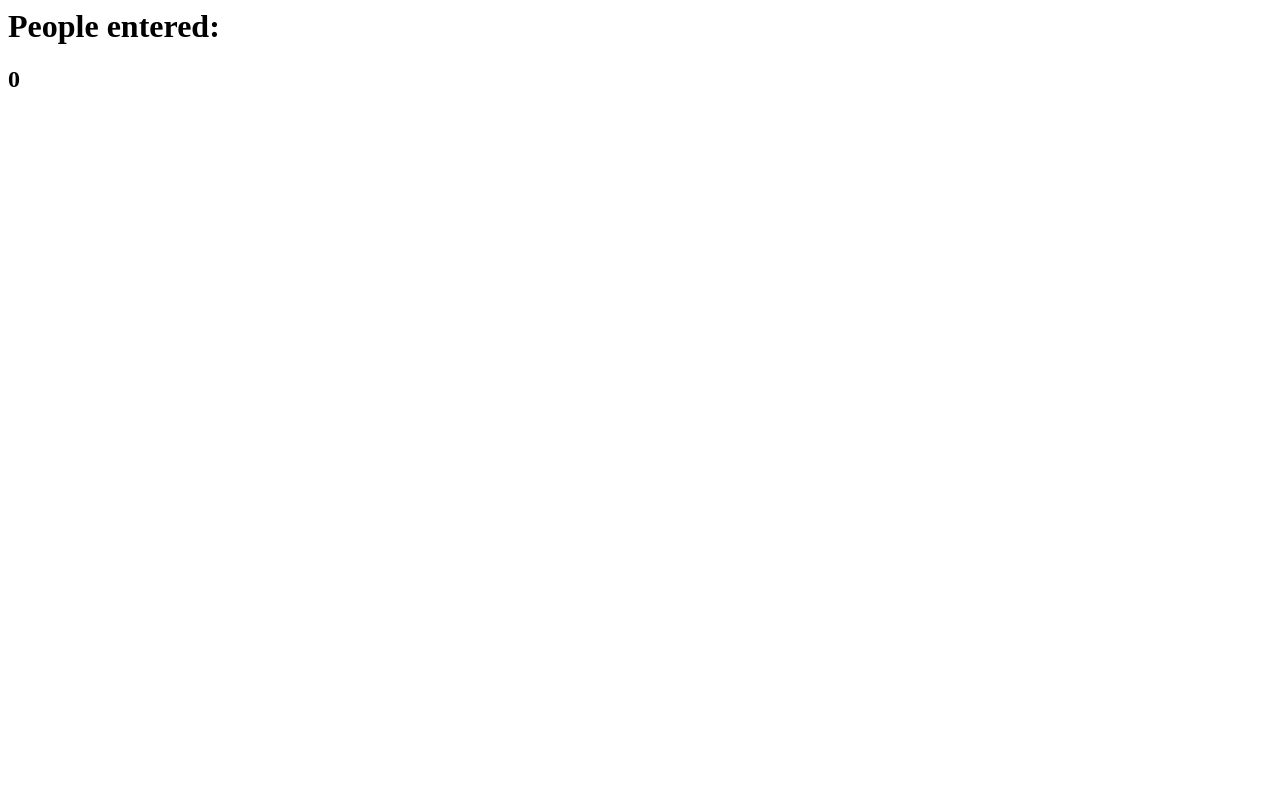
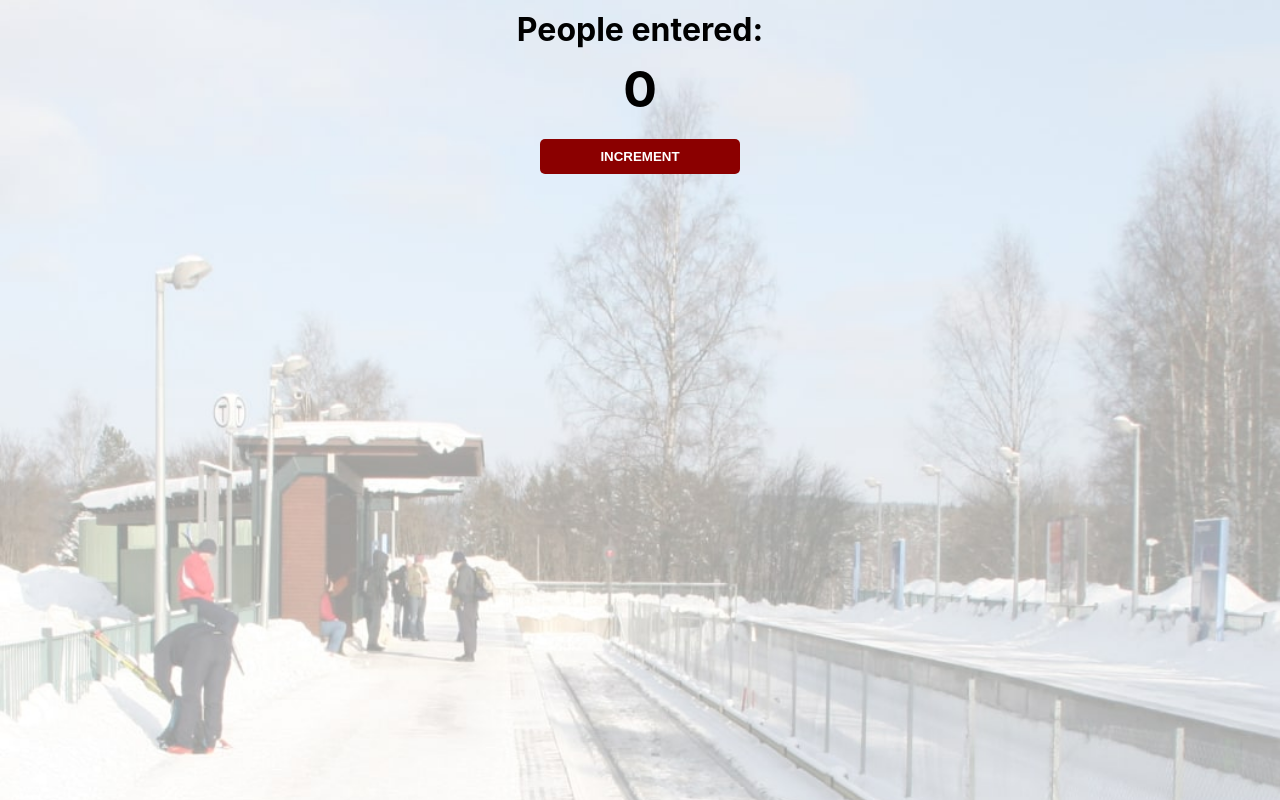
Before and after one commit to cgaroui/passenger-count-app, a plain HTML site: page index.html in a window 1280 px wide. Drawn offline with Linux system fonts and the light colour scheme.

Commit message:
adding button increment + index.css

```diff
--- a/index.css
+++ b/index.css
@@ -0,0 +1,37 @@
+body {
+    background-image: url("station.jpg");
+    background-size: cover;
+    font-family: -apple-system, BlinkMacSystemFont, 'Segoe UI', Roboto, Oxygen, Ubuntu, Cantarell, 'Open Sans', 'Helvetica Neue', sans-serif;
+    font-weight: bold;
+    text-align: center;
+}
+
+h1 {
+    margin-top: 10px;
+    margin-bottom: 10px;
+}
+
+h2 {
+    font-size: 50px;
+    margin-top: 0;
+    margin-bottom: 20px;
+}
+
+button {
+    border: none;
+    padding-top: 10px;
+    padding-bottom: 10px;
+    color: white;
+    font-weight: bold;
+    width: 200px;
+    margin-bottom: 5px;
+    border-radius: 5px;
+}
+
+#increment-btn {
+    background: darkred;
+}
+
+#save-btn {
+    background: darkgreen;
+}
--- a/index.html
+++ b/index.html
@@ -5,8 +5,7 @@
     <body>
         <h1>People entered: </h1>
         <h2 id="count-el">0</h2>
-        <script src="index.js">
-            document.getElementById("count-el").innerText
-        </script>
+        <button id="increment-btn">INCREMENT</button>
+        <script src="index.js"></script>
     </body>
 </html>
```
